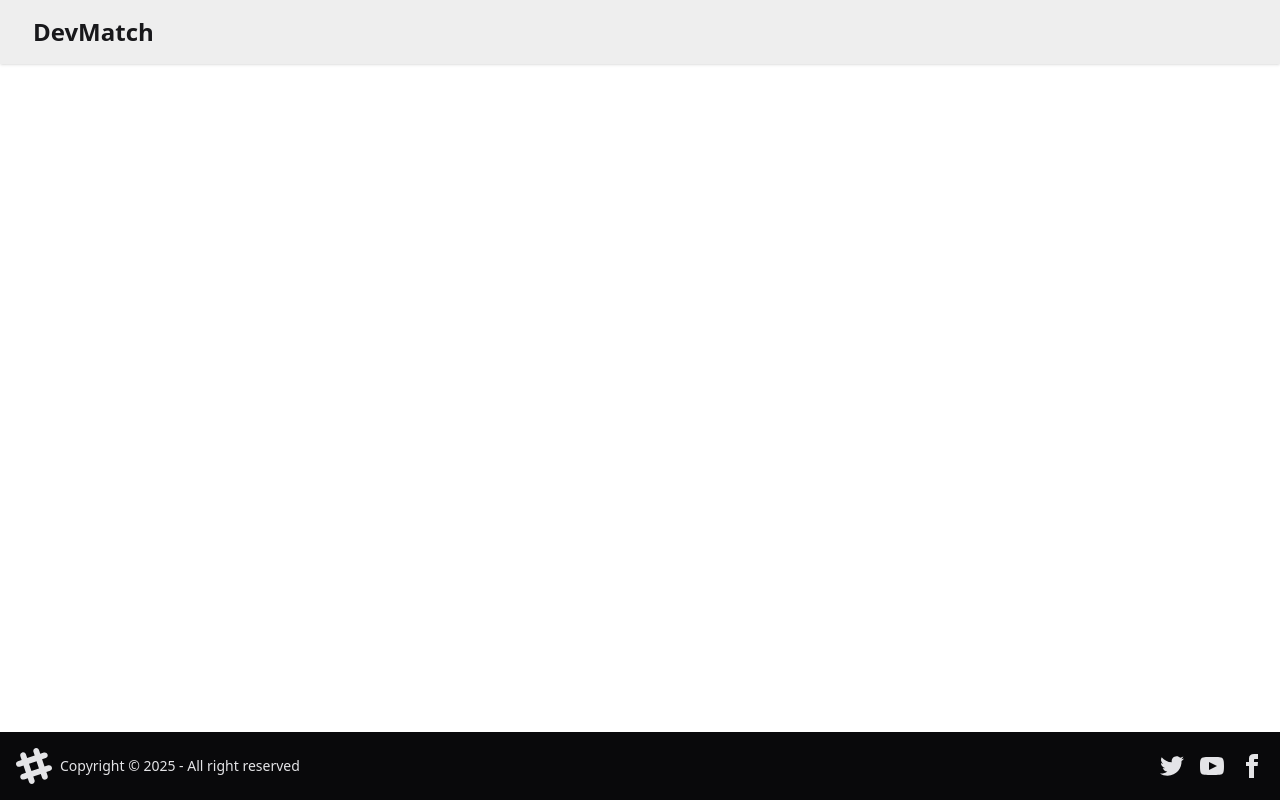
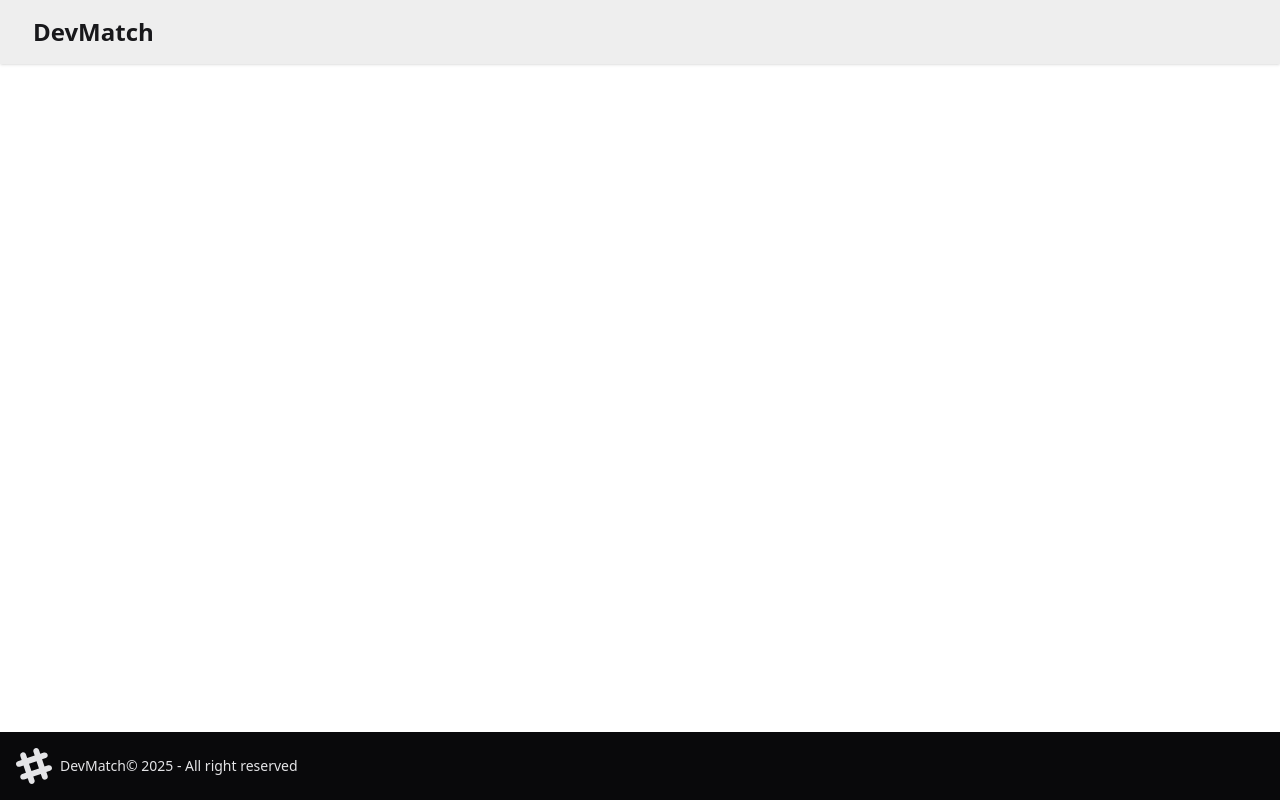
Before and after one commit to GautamSharma03/DevMatch-web, a React (Vite) app: page / in a window 1280 px wide. Built offline with nearby package versions, Linux system fonts and the light colour scheme; no server answers.

Commit message:
not major

```diff
--- a/src/components/Footer.jsx
+++ b/src/components/Footer.jsx
@@ -16,41 +16,11 @@
           >
             <path d="M22.672 15.226l-2.432.811.841 2.515c.33 1.019-.209 2.127-1.23 2.456-1.15.325-2.148-.321-2.463-1.226l-.84-2.518-5.013 1.677.84 2.517c.391 1.203-.434 2.542-1.831 2.542-.88 0-1.601-.564-1.86-1.314l-.842-2.516-2.431.809c-1.135.328-2.145-.317-2.463-1.229-.329-1.018.211-2.127 1.231-2.456l2.432-.809-1.621-4.823-2.432.808c-1.355.384-2.558-.59-2.558-1.839 0-.817.509-1.582 1.327-1.846l2.433-.809-.842-2.515c-.33-1.02.211-2.129 1.232-2.458 1.02-.329 2.13.209 2.461 1.229l.842 2.515 5.011-1.677-.839-2.517c-.403-1.238.484-2.553 1.843-2.553.819 0 1.585.509 1.85 1.326l.841 2.517 2.431-.81c1.02-.33 2.131.211 2.461 1.229.332 1.018-.21 2.126-1.23 2.456l-2.433.809 1.622 4.823 2.433-.809c1.242-.401 2.557.484 2.557 1.838 0 .819-.51 1.583-1.328 1.847m-8.992-6.428l-5.01 1.675 1.619 4.828 5.011-1.674-1.62-4.829z"></path>
           </svg>
-          <p>Copyright © {new Date().getFullYear()} - All right reserved</p>
+          <p>DevMatch© {new Date().getFullYear()} - All right reserved</p>
         </aside>
         <nav className="grid-flow-col gap-4 md:place-self-center md:justify-self-end">
           <a>
-            <svg
-              xmlns="http://www.w3.org/2000/svg"
-              width="24"
-              height="24"
-              viewBox="0 0 24 24"
-              className="fill-current"
-            >
-              <path d="M24 4.557c-.883.392-1.832.656-2.828.775 1.017-.609 1.798-1.574 2.165-2.724-.951.564-2.005.974-3.127 1.195-.897-.957-2.178-1.555-3.594-1.555-3.179 0-5.515 2.966-4.797 6.045-4.091-.205-7.719-2.165-10.148-5.144-1.29 2.213-.669 5.108 1.523 6.574-.806-.026-1.566-.247-2.229-.616-.054 2.281 1.581 4.415 3.949 4.89-.693.188-1.452.232-2.224.084.626 1.956 2.444 3.379 4.6 3.419-2.07 1.623-4.678 2.348-7.29 2.04 2.179 1.397 4.768 2.212 7.548 2.212 9.142 0 14.307-7.721 13.995-14.646.962-.695 1.797-1.562 2.457-2.549z"></path>
-            </svg>
-          </a>
-          <a>
-            <svg
-              xmlns="http://www.w3.org/2000/svg"
-              width="24"
-              height="24"
-              viewBox="0 0 24 24"
-              className="fill-current"
-            >
-              <path d="M19.615 3.184c-3.604-.246-11.631-.245-15.23 0-3.897.266-4.356 2.62-4.385 8.816.029 6.185.484 8.549 4.385 8.816 3.6.245 11.626.246 15.23 0 3.897-.266 4.356-2.62 4.385-8.816-.029-6.185-.484-8.549-4.385-8.816zm-10.615 12.816v-8l8 3.993-8 4.007z"></path>
-            </svg>
-          </a>
-          <a>
-            <svg
-              xmlns="http://www.w3.org/2000/svg"
-              width="24"
-              height="24"
-              viewBox="0 0 24 24"
-              className="fill-current"
-            >
-              <path d="M9 8h-3v4h3v12h5v-12h3.642l.358-4h-4v-1.667c0-.955.192-1.333 1.115-1.333h2.885v-5h-3.808c-3.596 0-5.192 1.583-5.192 4.615v3.385z"></path>
-            </svg>
+
           </a>
         </nav>
       </footer>
--- a/src/components/Requests.jsx
+++ b/src/components/Requests.jsx
@@ -46,7 +46,6 @@
         {requests.map((request) => {
           const { _id, firstName, lastName, age, gender, photoUrl, about } =
             request.fromUserId;
-
           return (
             <div
               key={_id}
```
